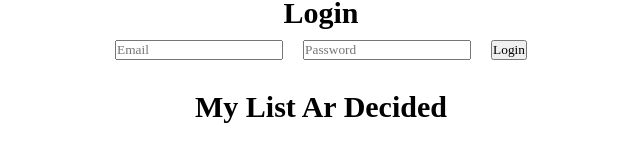
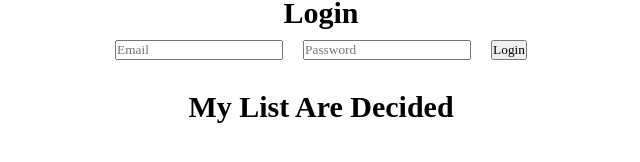
Before and after one commit to khushbook21/ReactApp, a React (Vite) app in the folder reactnew/: page / in a window 1280 px wide. Shown: the part 330-492 px from the top of the page, without its empty margins (319-959 px from the left). Built offline with nearby package versions, Linux system fonts and the light colour scheme.

Commit message:
changes done

```diff
--- a/reactnew/src/components/ReactIntro.jsx
+++ b/reactnew/src/components/ReactIntro.jsx
@@ -7,25 +7,25 @@
     console.log("Logging in with:", email, password);
   };
   return (
-      <div >
+    <div>
       <h2>Login</h2>
       <form onSubmit={handleLogin}>
-          <input style={{ margin: "10px"}}
+        <input style={{ margin: "10px" }}
           type="email"
           placeholder="Email"
           value={email}
           onChange={(e) => setEmail(e.target.value)}
         />
-          <input style={{ margin: "10px"}}
+        <input style={{ margin: "10px" }}
           type="password"
           placeholder="Password"
           value={password}
           onChange={(e) => setPassword(e.target.value)}
         />
+
         <button style={{ margin: "10px" }} type="submit">Login</button>
       </form>
-        <h2 className="pt-5" style={{ padding: '20px' }}>my list ar decided </h2>
-
+      <h2 className="pt-5" style={{ padding: '20px' }}> My list are decided </h2>
     </div>
   );
 };
```
Lines whose indentation alone changed are shown as unchanged.
